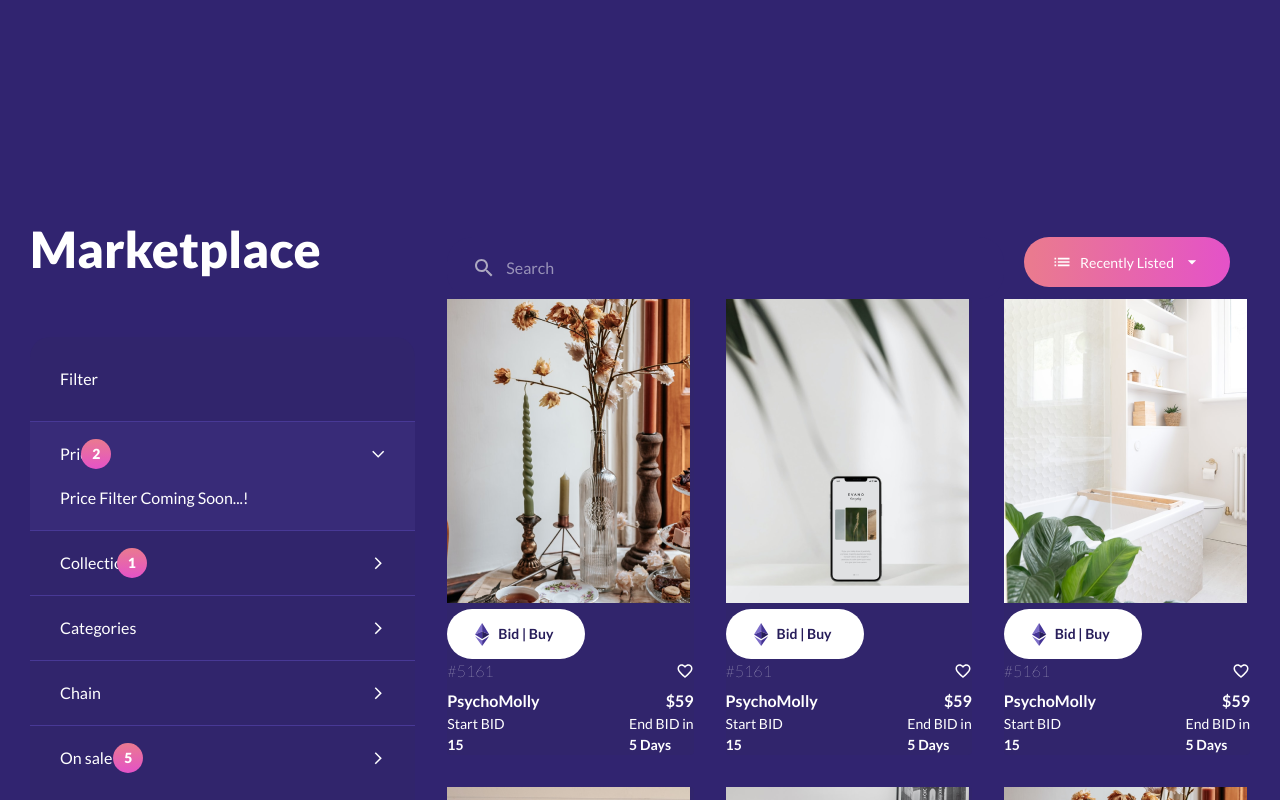
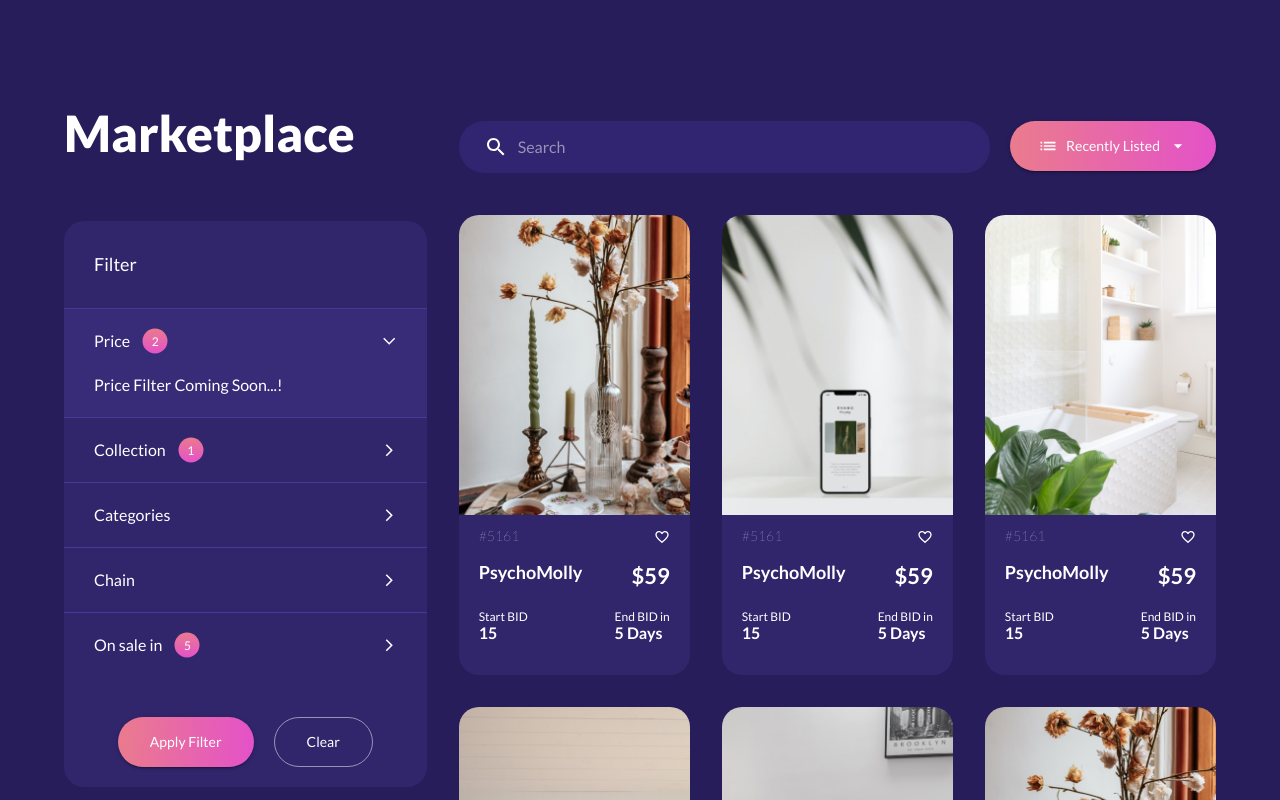
Before and after one commit to Winston-Services/dev.winston.services, a React (Create React App) app: page /marketplace in a window 1280 px wide. Shown: the top 800 px of the page. Built offline with nearby package versions, Linux system fonts and the light colour scheme.

Commit message:
Merge branch 'dev' of winston.services:winston-framework into dev-feat-signin

```diff
--- a/src/index.css
+++ b/src/index.css
@@ -12,7 +12,7 @@ body,
   height: 100%;
 }
 ::-webkit-scrollbar {
-  width: 10px;
+  /* width: 10px; */
 }
 
 ::-webkit-scrollbar-track {
@@ -50,6 +50,10 @@ body,
   width: 50%;
 }
 
+.w40p {
+  width: 40% !important;
+}
+
 .w60p {
   width: 60% !important;
 }
@@ -70,12 +74,16 @@ body,
   margin-right: 25px;
 }
 
-.mt25 {
-  margin-top: 25px !important;
+.mt10 {
+  margin-top: 10px !important;
 }
 
 .mt20 {
   margin-top: 20px !important;
+}
+
+.mt25 {
+  margin-top: 25px !important;
 }
 
 .mt30 {
@@ -114,12 +122,24 @@ body,
   line-height: 78px !important;
 }
 
+.fs12 {
+  font-size: 12px !important;
+}
+
 .fs14 {
   font-size: 14px !important;
 }
 
 .fs16 {
   font-size: 16px !important;
+}
+
+.fs18 {
+  font-size: 18px !important;
+}
+
+.fs22 {
+  font-size: 22px !important;
 }
 
 .fs35 {
@@ -230,12 +250,36 @@ body,
   padding: 30px;
 }
 
+.pt10 {
+  padding-top: 10px;
+}
+
+.pt16 {
+  padding-top: 16px;
+}
+
 .pb20 {
   padding-bottom: 20px;
 }
 
-.p15-25 {
-  padding: 15px 25px !important;
+.pb30 {
+  padding-bottom: 30px;
+}
+
+.p0-20 {
+  padding: 0px 20px !important;
+}
+
+.p10-25 {
+  padding: 10px 25px !important;
+}
+
+.p10-42 {
+  padding: 10px 42px !important;
+}
+
+.p14-32 {
+  padding: 14px 32px !important;
 }
 
 .br5 {
@@ -258,6 +302,11 @@ body,
   border-radius: 25px !important;
 }
 
+.brTop20 {
+  border-top-left-radius: 20px !important;
+  border-top-right-radius: 20px !important;
+}
+
 .bgBlue {
   background-color: #312470;
 }
@@ -267,6 +316,98 @@ body,
   font-weight: 500 !important;
   border-radius: 25px !important;
   text-transform: inherit !important;
-  padding: 14px 32px !important;
   line-height: normal !important;
 }
+
+.ftpContainer {
+  position: relative;
+  width: 100%;
+  height: 300px;
+  cursor: pointer;
+}
+
+.overlay {
+  position: absolute;
+  top: 0;
+  left: 0;
+  width: 100%;
+  height: 100%;
+  background: rgba(0, 0, 0, 0);
+  transition: background 0.5s ease;
+}
+
+.ftpContainer:hover .overlay {
+  display: block;
+  background: #31256c80;
+}
+
+.buyButton {
+  position: absolute;
+  opacity: 0;
+  top: 140px;
+  width: 100%;
+  text-align: center;
+  transition: opacity 0.35s ease;
+}
+
+.buyButton button:hover {
+  background-color: white;
+}
+.buyButton button {
+  font-size: 12px;
+  font-weight: 700;
+  border-radius: 25px;
+  padding: 10px 42px;
+  background-color: white;
+  color: #271d5a;
+  text-transform: none;
+}
+
+.ftpContainer:hover .buyButton {
+  opacity: 1;
+}
+
+.h300 {
+  height: 300px;
+}
+
+.objectFitCover {
+  object-fit: cover;
+}
+
+.categories-filter-button {
+  font-size: 12px !important;
+  font-weight: 600px !important;
+  padding: 10px 22px !important;
+  border-radius: 22px !important;
+  margin: 0px 13px 15px 0px !important;
+  text-transform: inherit !important;
+  color: white !important;
+  background-color: #4f409a !important;
+}
+
+.categories-filter-button:hover {
+  background: linear-gradient(92.44deg, #ea7a8f 3.93%, #e452c8 98.71%);
+}
+/*
+.MuiSwitch-switchBase {
+  color: white !important;
+}
+
+.MuiSwitch-switchBase + .MuiSwitch-track {
+  background-color: #483894 !important;
+  opacity: 1 !important;
+}
+
+.MuiSwitch-switchBase.Mui-checked {
+  color: #00a3ff !important;
+}
+
+.MuiSwitch-switchBase.Mui-checked + .MuiSwitch-track {
+  background-color: white !important;
+  opacity: 1 !important;
+} */
+
+.textAlignCenter {
+  text-align: center;
+}
--- a/src/layouts/LandingLayout.jsx
+++ b/src/layouts/LandingLayout.jsx
@@ -13,10 +13,7 @@ function LandingLayout() {
     <>
       {/* TODO: Need to update once we have redux state for error {state.errors ? <Toast message={state.errors} /> : null} */}
       <Box sx={{ display: 'flex', width: '100%' }}>
-        <Container
-          maxWidth="false"
-          style={{ marginTop: '86px', padding: '30px' }}
-        >
+        <Container>
           <Outlet />
         </Container>
       </Box>
--- a/src/pages/marketplace/index.js
+++ b/src/pages/marketplace/index.jsx
@@ -27,7 +27,6 @@ import FilterListIcon from '@mui/icons-material/FilterList';
 import ListIcon from '@mui/icons-material/List';
 import ArrowForwardIosSharpIcon from '@mui/icons-material/ArrowForwardIosSharp';
 
-import { makeStyles } from '@mui/styles';
 import { styled } from '@mui/material/styles';
 import MuiAccordion from '@mui/material/Accordion';
 import MuiAccordionSummary from '@mui/material/AccordionSummary';
@@ -44,7 +43,6 @@ const categoriesFilter = [
   'Photography',
   'Sports',
   'Trading Cards',
-  'Utility',
   'Utility',
 ];
 
@@ -110,48 +108,15 @@ const items = [
     endBidIn: 5,
   },
 ];
-const useStyles = makeStyles({
-  root: {
-    '& .MuiInput-root .MuiInput-notchedOutline': {
-      borderColor: '#483996',
-      color: 'white',
-    },
-    '&:hover .MuiInput-root .MuiInput-notchedOutline': {
-      borderColor: 'white',
-    },
-    '& .MuiInput-root.Mui-focused .MuiInput-notchedOutline': {
-      borderColor: 'white',
-    },
-    '& .MuiInput-input': {
-      color: 'white',
-    },
-    '&:hover .MuiInput-input': {
-      color: 'white',
-    },
-    '& .MuiInput-root.Mui-focused .MuiInput-input': {
-      color: 'white',
-    },
-    '& .MuiInputLabel-outlined': {
-      color: 'white',
-    },
-    '&:hover .MuiInputLabel-outlined': {
-      color: 'white',
-    },
-    '& .MuiInputLabel-outlined.Mui-focused': {
-      color: 'white',
-    },
-  },
-});
-
 const StyledBadge = styled(Badge)(() => ({
   '& .MuiBadge-badge': {
     background: 'linear-gradient(180deg, #EA7A8F 0%, #E452C8 100%) !important',
     color: 'white',
-    fontSize: 14,
-    fontWeight: 800,
-    width: 30,
-    height: 30,
+    fontSize: 12,
+    width: 25,
+    height: 25,
     borderRadius: 25,
+    left: 0,
   },
 }));
 const StyledBadgeWhite = styled(Badge)(() => ({
@@ -167,7 +132,6 @@ const StyledBadgeWhite = styled(Badge)(() => ({
 
 export default function Index() {
   const matches = useMediaQuery('(min-width:600px)');
-  const classes = useStyles();
   const navigate = useNavigate();
   const [expanded, setExpanded] = React.useState('panel1');
   const [openDrawer, setOpenDrawer] = React.useState(false);
@@ -183,65 +147,38 @@ export default function Index() {
     },
   }));
 
-  const AccordionSummary = matches
-    ? styled((props) => (
+  const AccordionSummary = styled((props) => (
     <MuiAccordionSummary
-          expandIcon={
-            <ArrowForwardIosSharpIcon
-              sx={{ fontSize: '0.9rem', color: 'white' }}
-            />
-          }
+      expandIcon={<ArrowForwardIosSharpIcon sx={{ fontSize: '0.9rem' }} />}
       {...props}
     />
   ))(() => ({
-        backgroundColor: '#31256C',
     borderTop: '1px solid #483996',
     padding: '8px 30px 8px 30px',
-        color: 'white',
     '& .MuiAccordionSummary-expandIconWrapper.Mui-expanded': {
       transform: 'rotate(90deg)',
     },
-        '&.MuiAccordionSummary-root.Mui-expanded': {
-          backgroundColor: '#382b78 !important',
-        },
-      }))
-    : styled((props) => (
-        <MuiAccordionSummary
-          expandIcon={
-            <ArrowForwardIosSharpIcon
-              sx={{ fontSize: '0.9rem', color: 'white' }}
-            />
-          }
-          {...props}
-        />
-      ))(() => ({
-        backgroundColor: '#271D5A',
-        borderTop: '1px solid #483996',
-        padding: '8px 30px 8px 30px',
-        color: 'white',
-        '& .MuiAccordionSummary-expandIconWrapper.Mui-expanded': {
-          transform: 'rotate(90deg)',
-        },
-        '&.MuiAccordionSummary-root.Mui-expanded': {
-          backgroundColor: '#382b78 !important',
-        },
+    '&.MuiAccordionSummary-root.Mui-expanded': {},
   }));
 
   const AccordionDetails = styled(MuiAccordionDetails)(() => ({
     padding: '0px 20px 20px 30px',
-    backgroundColor: '#382B78',
-    color: 'white',
   }));
 
   const filter = () => {
     return (
       <>
-        <div
-          className={`p30 ${
-            matches ? '' : 'dFlex justifyContentSpaceBetween alignItemsCenter'
-          }`}
+        <Grid
+          sx={{
+            padding: '30px',
+            display: { xs: 'flex' },
+            justifyContent: { xs: 'space-between' },
+            alignItems: { xs: 'center' },
+          }}
         >
-          <Typography className="colorWhite fs18 fw500">Filter</Typography>
+          <Typography sx={{ fontSize: '18px', fontWeight: '500' }}>
+            Filter
+          </Typography>
           {matches ? (
             ''
           ) : (
@@ -254,7 +191,7 @@ export default function Index() {
               <CloseIcon />
             </IconButton>
           )}
-        </div>
+        </Grid>
         <div>
           <Accordion
             expanded={expanded === 'panel1'}
@@ -264,10 +201,10 @@ export default function Index() {
               aria-controls="panel1d-content"
               id="panel1d-header"
             >
-              <div className="alignItemsCenter dFlex">
-                <Typography className="mr25">Price</Typography>
+              <Grid display={'flex'} alignItems={'center'}>
+                <Typography>Price</Typography>
                 <StyledBadge badgeContent={2} />
-              </div>
+              </Grid>
             </AccordionSummary>
             <AccordionDetails>
               <Typography>Price Filter Coming Soon...!</Typography>
@@ -281,10 +218,10 @@ export default function Index() {
               aria-controls="panel2d-content"
               id="panel2d-header"
             >
-              <div className="alignItemsCenter dFlex">
-                <Typography className="mr25">Collection</Typography>
+              <Grid display={'flex'} alignItems={'center'}>
+                <Typography>Collection</Typography>
                 <StyledBadge badgeContent={1} />
-              </div>
+              </Grid>
             </AccordionSummary>
             <AccordionDetails>
               <Typography>Collection Filter Coming Soon...!</Typography>
@@ -330,42 +267,47 @@ export default function Index() {
               aria-controls="panel5d-content"
               id="panel5d-header"
             >
-              <div className="alignItemsCenter dFlex">
-                <Typography className="mr25">On sale in</Typography>
+              <Grid display={'flex'} alignItems={'center'}>
+                <Typography>On sale in</Typography>
                 <StyledBadge badgeContent={5} />
-              </div>
+              </Grid>
             </AccordionSummary>
             <AccordionDetails>
               {onSaleInFilter.map((item, index) => (
-                <div
+                <Grid
                   key={item + index}
-                  className="dFlex justifyContentSpaceBetween alignItemsCenter"
+                  display="flex"
+                  justifyContent="space-between"
+                  alignItems="center"
                 >
                   <Typography>{item}</Typography>
                   <Switch />
-                </div>
+                </Grid>
               ))}
             </AccordionDetails>
           </Accordion>
         </div>
-        <div className={`textAlignCenter ${matches ? 'mt20' : 'dFlex p20'}`}>
+        <Grid
+          display="flex"
+          justifyContent="center"
+          sx={{ mt: '20px', padding: '20px' }}
+        >
           <Button
-            className={`nft_button gradientButton colorWhite mr20 ${
-              matches ? '' : 'w50'
-            }`}
+            variant="contained"
+            color="secondary"
+            sx={{ mr: '20px', width: { xs: '50%', sm: 'max-content' } }}
             onClick={toggleDrawer(false)}
           >
             Apply Filter
           </Button>
           <Button
-            className={`nft_button borderWhite colorWhite ${
-              matches ? '' : 'w50'
-            }`}
+            variant="outlined"
+            sx={{ width: { xs: '50%', sm: 'max-content' } }}
             onClick={toggleDrawer(false)}
           >
             Clear
           </Button>
-        </div>
+        </Grid>
       </>
     );
   };
@@ -390,53 +332,53 @@ export default function Index() {
       container
       rowSpacing={2}
       columnSpacing={{ xs: 2, md: 2, lg: 4 }}
-      className={`${matches ? 'mt80' : 'mt20'}`}
+      sx={{ mt: { xs: '20px', lg: '80px' } }}
     >
       <Grid item lg={4}>
-        <Typography className={`${matches ? 'fs50 fw800' : 'fs40 fw700'}`}>
+        <Typography
+          sx={{
+            fontSize: { xs: '40px', lg: '50px' },
+            fontWeight: { xs: '700', lg: '800' },
+          }}
+        >
           Marketplace
         </Typography>
 
         {matches && (
-          <div className="mt50">
-            <Paper
-              elevation={0}
-              className={`w100p br20 pb20`}
-              style={{
-                background: '#31256C',
-              }}
-            >
+          <Grid sx={{ mt: '50px' }}>
+            <Paper elevation={0} sx={{ borderRadius: '20px' }}>
               {filter()}
             </Paper>
-          </div>
+          </Grid>
         )}
       </Grid>
       <Grid item lg={8}>
-        <div
-          className={`${
-            matches ? 'mt25 dFlex justifyContentSpaceBetween' : ''
-          }`}
+        <Grid
+          display="flex"
+          sx={{ display: { sm: 'flex' }, mt: { sm: '25px' } }}
         >
           <Box
-            className={`dFlex alignItemsCenter flex-grow-100 p15-25 bgBlue br25  ${
-              matches ? 'mr20' : ''
-            }`}
+            display="flex"
+            alignItems="center"
+            flexGrow="100"
+            sx={{ p: '10px 25px', borderRadius: '25px', mr: { sm: '20px' } }}
+            className="bgBlue"
           >
-            <SearchIcon style={{ color: '#ACA8C0' }} />
+            <SearchIcon />
 
             <TextField
               placeholder="Search"
               variant="standard"
-              className={`${classes.root} ml10`}
               InputProps={{ disableUnderline: true }}
+              sx={{ ml: '10px' }}
             />
           </Box>
-          <div className="dFlex">
+          <Grid display={'flex'} sx={{ mt: { xs: '20px', sm: '0px' } }}>
             <Button
-              className={`nft_button bgGradient colorWhite mr20 ${
-                matches ? '' : 'mt20 w60p p14'
-              }`}
+              variant="contained"
+              color="secondary"
               startIcon={<ListIcon />}
+              sx={{ mr: { xs: '10px', sm: '0px' }, flexGrow: { xs: '100' } }}
               endIcon={<ArrowDropDownIcon />}
             >
               Recently Listed
@@ -444,9 +386,8 @@ export default function Index() {
             {matches ? null : (
               <>
                 <Button
-                  className={`nft_button gradientButton colorWhite ${
-                    matches ? '' : 'mt20 w40 p14'
-                  }`}
+                  variant="contained"
+                  color="secondary"
                   onClick={toggleDrawer(true)}
                   startIcon={<FilterListIcon />}
                   endIcon={<StyledBadgeWhite badgeContent={5} />}
@@ -463,46 +404,27 @@ export default function Index() {
                 </Drawer>
               </>
             )}
-          </div>
-        </div>
+          </Grid>
+        </Grid>
         <Grid
           container
           rowSpacing={4}
           columnSpacing={{ xs: 2, md: 2, lg: 4 }}
-          className="mt10"
+          sx={{ mt: '10px' }}
         >
           {items.map((item, index) => (
-            <Grid
-              item
-              xs={12}
-              sm={6}
-              md={4}
-              lg={4}
-              key={item + index}
-              className="w100"
-            >
-              <Paper
-                elevation={0}
-                className={`w100 bRadius20`}
-                style={{
-                  background: '#31256C',
-                }}
-              >
+            <Grid item xs={12} sm={6} md={4} lg={4} key={item + index}>
+              <Paper elevation={0} sx={{ borderRadius: '20px' }}>
                 <div className="ftpContainer">
                   <img
                     src={item.image}
-                    className="w100 h320 brTop20 objectFitCover"
+                    style={{ width: '100%', height: '300px' }}
+                    className="brTop20 objectFitCover"
                   />
                   <div className="overlay"></div>
                   <div className="buyButton">
                     <Button
-                      className=" fs12 fw700 br25 p10-42"
                       startIcon={<BidBuyIcon />}
-                      style={{
-                        background: 'white',
-                        color: '#271D5A',
-                        textTransform: 'inherit',
-                      }}
                       onClick={() => {
                         navigate('marketplace/product-details');
                       }}
@@ -511,42 +433,58 @@ export default function Index() {
                     </Button>
                   </div>
                 </div>
-                <div className="p0-20 pb30">
-                  <div className="pt10 dFlex justifyContentSpaceBetween">
-                    <Typography className="colorWhite fontSize14 fw300">
+                <Grid sx={{ p: '0px 20px' }}>
+                  <Grid
+                    display="flex"
+                    justifyContent="space-between"
+                    sx={{ pt: '10px' }}
+                  >
+                    <Typography variant="subtitle2" sx={{ fontWeight: '300' }}>
                       #{item.id}
                     </Typography>
-                    <div className="hover-cursor-pointer">
                     <FavoriteBorderIcon
-                        style={{ width: 18, color: 'white' }}
+                      sx={{ width: '16px', cursor: 'pointer' }}
                     />
-                    </div>
-                  </div>
-                  <div className="pt10 dFlex justifyContentSpaceBetween">
-                    <Typography className="colorWhite fontSize18 fw600">
+                  </Grid>
+                  <Grid
+                    display="flex"
+                    justifyContent="space-between"
+                    sx={{ pt: '10px' }}
+                  >
+                    <Typography sx={{ fontSize: '18px', fontWeight: '600' }}>
                       {item.name}
                     </Typography>
-                    <Typography className="colorWhite fs22 fw700">
+                    <Typography sx={{ fontSize: '22px', fontWeight: '700' }}>
                       ${item.price}
                     </Typography>
-                  </div>
-                  <div className="pt16 dFlex justifyContentSpaceBetween">
-                    <Typography className="colorWhite fs14 fw400">
+                  </Grid>
+                  <Grid
+                    display="flex"
+                    justifyContent="space-between"
+                    sx={{ pt: '16px', pb: '30px' }}
+                  >
+                    <div>
+                      <Typography sx={{ fontSize: '12px', fontWeight: '400' }}>
                         Start BID
-                      <br />
-                      <span className="colorWhite fontSize16 fw600">
+                      </Typography>
+                      <Typography
+                        sx={{ mt: '-5px', fontSize: '16px', fontWeight: '600' }}
+                      >
                         {item.startBid}
-                      </span>
-                    </Typography>
-                    <Typography className="colorWhite fs14 fw400">
-                      End BID in
-                      <br />
-                      <span className="colorWhite fontSize16 fw600">
-                        {item.endBidIn} Days
-                      </span>
                       </Typography>
                     </div>
+                    <div>
+                      <Typography sx={{ fontSize: '12px', fontWeight: '400' }}>
+                        End BID in
+                      </Typography>
+                      <Typography
+                        sx={{ mt: '-5px', fontSize: '16px', fontWeight: '600' }}
+                      >
+                        {item.endBidIn} Days
+                      </Typography>
                     </div>
+                  </Grid>
+                </Grid>
               </Paper>
             </Grid>
           ))}
--- a/src/store/themeColors.js
+++ b/src/store/themeColors.js
@@ -57,11 +57,41 @@ const publicPageColors = {
       main: errorColor[500],
     },
     background: {
-      default: '#312470',
-      paper: '#2e2368',
+      default: '#271D5A',
+      paper: '#31256C',
     },
   },
   components: {
+    MuiSwitch: {
+      styleOverrides: {
+        switchBase: {
+          color: '#00a3ff',
+        },
+      },
+    },
+    MuiDrawer: {
+      styleOverrides: {
+        paper: {
+          backgroundColor: '#31256c',
+          backgroundImage: 'none',
+        },
+      },
+    },
+    MuiAccordion: {
+      styleOverrides: {
+        root: {
+          backgroundColor: `#31256C`,
+        },
+      },
+      variants: [
+        {
+          props: { expanded: true },
+          style: {
+            backgroundColor: '#382B78',
+          },
+        },
+      ],
+    },
     MuiButton: {
       styleOverrides: {
         root: {
```
Also changed, not shown: src/components/common/TextBox.js (+0 -28 lines), 1 other file (tests, documents, lock files or other folders). Lines whose indentation alone changed are shown as unchanged.
